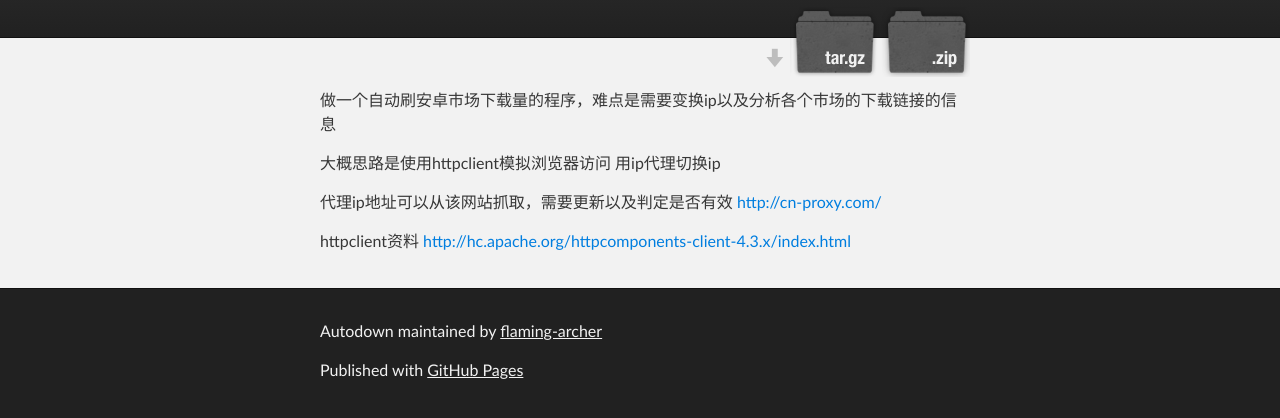
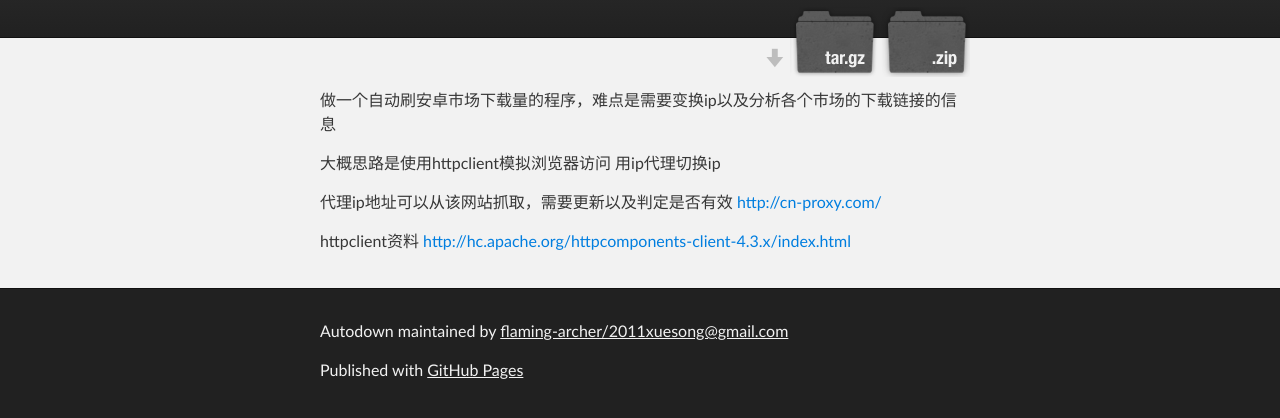
Before and after one commit to littlecoderonway/autodown, a plain HTML site: page index.html in a window 1280 px wide. Shown: the part 136-554 px from the top of the page. Drawn offline with Linux system fonts and the light colour scheme.

Commit message:
Update index.html

```diff
--- a/index.html
+++ b/index.html
@@ -47,7 +47,7 @@
     <!-- FOOTER  -->
     <div id="footer_wrap" class="outer">
       <footer class="inner">
-        <p class="copyright">Autodown maintained by <a href="https://github.com/flaming-archer">flaming-archer</a></p>
+        <p class="copyright">Autodown maintained by <a href="https://github.com/flaming-archer">flaming-archer/2011xuesong@gmail.com</a></p>
         <p>Published with <a href="http://pages.github.com">GitHub Pages</a></p>
       </footer>
     </div>
```
